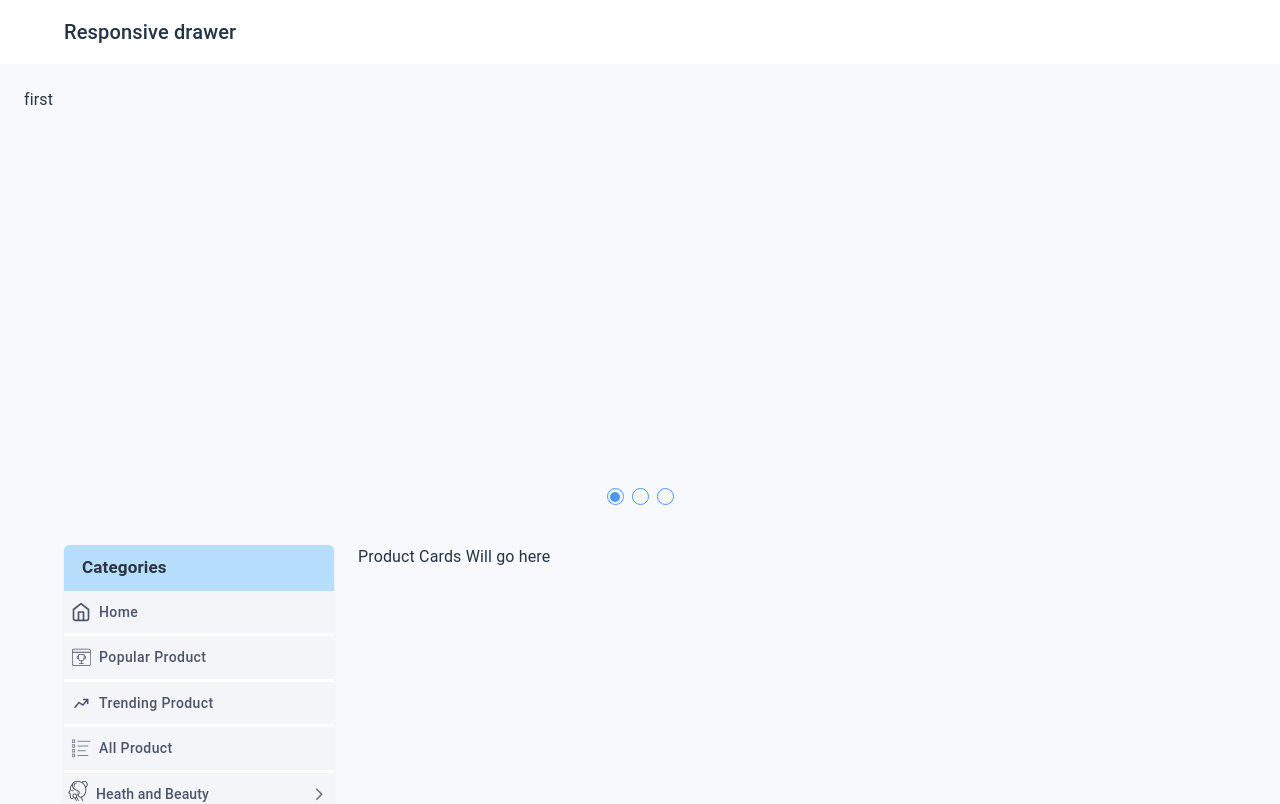
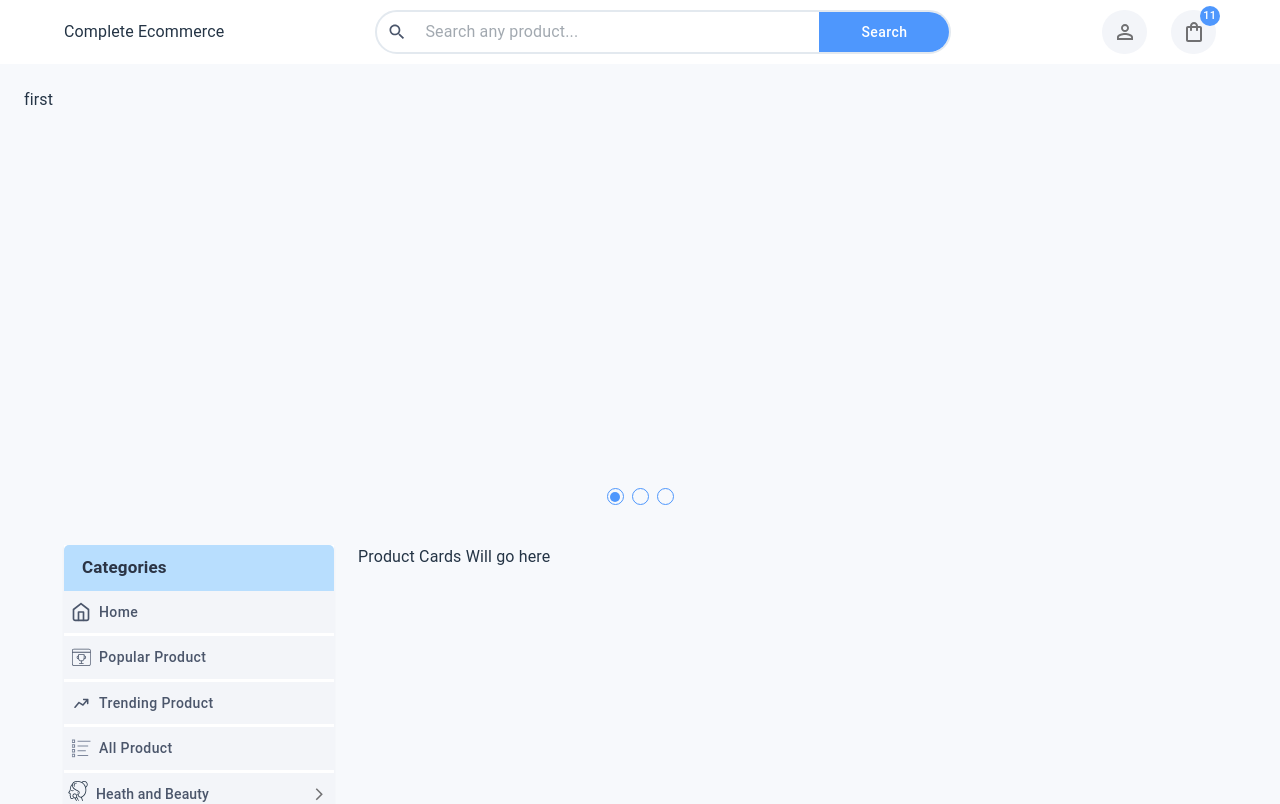
Before and after one commit to imranDev20/ecommerce-client, a Next.js app: page / in a window 1280 px wide. Shown: the top 804 px of the page. Built offline with nearby package versions, Linux system fonts and the light colour scheme.

Commit message:
Created the Navbar, added hide on scroll and elevate on scroll.

```diff
--- a/src/pages/components/header.tsx
+++ /dev/null
@@ -1,4 +0,0 @@
-type Props = {};
-export default function Header({}: Props) {
-  return <div>Header</div>;
-}
--- /dev/null
+++ b/src/pages/components/header/header.tsx
@@ -0,0 +1,125 @@
+import * as React from "react";
+import AppBar from "@mui/material/AppBar";
+import Box from "@mui/material/Box";
+import IconButton from "@mui/material/IconButton";
+import MenuIcon from "@mui/icons-material/Menu";
+import Toolbar from "@mui/material/Toolbar";
+import ShoppingBagOutlinedIcon from "@mui/icons-material/ShoppingBagOutlined";
+import PersonOutlineOutlinedIcon from "@mui/icons-material/PersonOutlineOutlined";
+import {
+  Badge,
+  Container,
+  Slide,
+  Stack,
+  useScrollTrigger,
+} from "@mui/material";
+
+import { DRAWER_WIDTH as drawerWidth } from "@/shared/constants/constants";
+import { ChildrenElement } from "@/shared/types/globalTypes";
+import SearchField from "./search-field";
+
+type Props = {
+  handleDrawerToggle: () => void;
+};
+
+export default function Header({ handleDrawerToggle }: Props) {
+  function HideOnScroll(props: ChildrenElement) {
+    const { children } = props;
+
+    const trigger = useScrollTrigger({
+      disableHysteresis: true,
+      threshold: 0,
+    });
+
+    return React.cloneElement(
+      <Slide appear={false} direction="down" in={!trigger}>
+        {children}
+      </Slide>,
+      {
+        sx: {
+          boxShadow: trigger ? "rgba(43, 52, 69, 0.1) 0px 4px 16px" : "none",
+        },
+      }
+    );
+  }
+
+  return (
+    <>
+      <HideOnScroll>
+        <AppBar
+          position="fixed"
+          color="inherit"
+          elevation={0}
+          sx={{
+            ml: { sm: `${drawerWidth}px` },
+          }}
+        >
+          <Container>
+            <Box sx={{ display: "flex", flexDirection: "column" }}>
+              <Toolbar
+                disableGutters
+                sx={{
+                  justifyContent: "space-between",
+                }}
+              >
+                <IconButton
+                  color="inherit"
+                  aria-label="open drawer"
+                  edge="start"
+                  onClick={handleDrawerToggle}
+                  sx={{ mr: 2, display: { sm: "none" } }}
+                >
+                  <MenuIcon />
+                </IconButton>
+
+                <Box>Complete Ecommerce</Box>
+
+                {/* Flex Grow of 1 on paper is making it full width */}
+                <SearchField />
+
+                <Stack direction="row" spacing={3}>
+                  <IconButton sx={{ backgroundColor: "#F3F5F9", p: 1.3 }}>
+                    <PersonOutlineOutlinedIcon />
+                  </IconButton>
+                  <Badge
+                    overlap="circular"
+                    anchorOrigin={{ vertical: "top", horizontal: "right" }}
+                    badgeContent={
+                      <Box
+                        sx={{
+                          backgroundColor: "primary.main",
+                          color: "white",
+                          p: 0.5,
+                          width: 20,
+                          height: 20,
+                          display: "flex",
+                          justifyContent: "center",
+                          alignItems: "center",
+                          borderRadius: 1200,
+                          fontSize: 11,
+                        }}
+                      >
+                        11
+                      </Box>
+                    }
+                  >
+                    <IconButton
+                      sx={{
+                        backgroundColor: "#f3f5f9",
+                        p: 1.3,
+                      }}
+                    >
+                      <ShoppingBagOutlinedIcon />
+                    </IconButton>
+                  </Badge>
+                </Stack>
+              </Toolbar>
+
+              <Box></Box>
+            </Box>
+          </Container>
+        </AppBar>
+      </HideOnScroll>
+    </>
+  );
+}
--- /dev/null
+++ b/src/pages/components/header/search-field.tsx
@@ -0,0 +1,51 @@
+import { Search } from "@mui/icons-material";
+import { Box, Button, InputBase, Paper } from "@mui/material";
+import React from "react";
+
+export default function SearchField() {
+  return (
+    <Paper
+      elevation={0}
+      component="form"
+      sx={{
+        // p: "2px 4px",
+        display: "flex",
+        alignItems: "center",
+        border: "2px solid rgb(227, 233, 239)",
+        borderRadius: 1200,
+        height: "44px",
+        overflow: "hidden",
+        width: "50%",
+        "&:focus-within": {
+          border: "2px solid",
+          borderColor: "primary.main",
+        },
+      }}
+    >
+      <Box
+        sx={{
+          p: "10px",
+          display: "flex",
+          justifyContent: "center",
+          alignItems: "center",
+        }}
+        aria-label="menu"
+      >
+        <Search sx={{ color: "text.secondary", fontSize: 20 }} />
+      </Box>
+      <InputBase
+        sx={{ ml: 1, flex: 1 }}
+        placeholder="Search any product..."
+        inputProps={{ "aria-label": "search google maps" }}
+      />
+
+      <Button
+        disableElevation
+        variant="contained"
+        sx={{ height: "100%", borderRadius: 0, width: 130 }}
+      >
+        Search
+      </Button>
+    </Paper>
+  );
+}
--- a/src/pages/components/layout.tsx
+++ b/src/pages/components/layout.tsx
@@ -1,9 +1,7 @@
 import * as React from "react";
-import AppBar from "@mui/material/AppBar";
 import Box from "@mui/material/Box";
 import Divider from "@mui/material/Divider";
 import Drawer from "@mui/material/Drawer";
-import IconButton from "@mui/material/IconButton";
 import InboxIcon from "@mui/icons-material/MoveToInbox";
 import List from "@mui/material/List";
 import ListItem from "@mui/material/ListItem";
@@ -11,34 +9,17 @@
 import ListItemIcon from "@mui/material/ListItemIcon";
 import ListItemText from "@mui/material/ListItemText";
 import MailIcon from "@mui/icons-material/Mail";
-import MenuIcon from "@mui/icons-material/Menu";
 import Toolbar from "@mui/material/Toolbar";
-import Typography from "@mui/material/Typography";
-import { Children, ChildrenElement } from "@/shared/types/globalTypes";
-import { Container, Slide, useScrollTrigger } from "@mui/material";
+import { ChildrenNode } from "@/shared/types/globalTypes";
+import { DRAWER_WIDTH as drawerWidth } from "@/shared/constants/constants";
+import Header from "./header/header";
 
-const drawerWidth = 240;
-
-export default function RootLayout({ children }: Children) {
+export default function RootLayout({ children }: ChildrenNode) {
   const [mobileOpen, setMobileOpen] = React.useState(false);
 
   const handleDrawerToggle = () => {
     setMobileOpen(!mobileOpen);
   };
-
-  function HideOnScroll(props: ChildrenElement) {
-    const { children } = props;
-    // Note that you normally won't need to set the window ref as useScrollTrigger
-    // will default to window.
-    // This is only being set here because the demo is in an iframe.
-    const trigger = useScrollTrigger();
-
-    return (
-      <Slide appear={false} direction="down" in={!trigger}>
-        {children}
-      </Slide>
-    );
-  }
 
   const drawer = (
     <>
@@ -74,38 +55,7 @@
 
   return (
     <>
-      <HideOnScroll>
-        <AppBar
-          position="fixed"
-          color="inherit"
-          elevation={0}
-          sx={{
-            ml: { sm: `${drawerWidth}px` },
-          }}
-        >
-          <Container>
-            <Box sx={{ display: "flex", flexDirection: "column" }}>
-              <Toolbar disableGutters>
-                <IconButton
-                  color="inherit"
-                  aria-label="open drawer"
-                  edge="start"
-                  onClick={handleDrawerToggle}
-                  sx={{ mr: 2, display: { sm: "none" } }}
-                >
-                  <MenuIcon />
-                </IconButton>
-                <Typography variant="h6" noWrap component="div">
-                  Responsive drawer
-                </Typography>
-              </Toolbar>
-
-              <Box></Box>
-            </Box>
-          </Container>
-        </AppBar>
-      </HideOnScroll>
-
+      <Header handleDrawerToggle={handleDrawerToggle} />
       <Box
         component="nav"
         sx={{ width: { sm: drawerWidth }, flexShrink: { sm: 0 } }}
--- a/src/shared/constants/constants.ts
+++ b/src/shared/constants/constants.ts
@@ -211,3 +211,5 @@
     subCategories: [],
   },
 ];
+
+export const DRAWER_WIDTH: number = 240;
--- a/src/shared/types/globalTypes.ts
+++ b/src/shared/types/globalTypes.ts
@@ -1,7 +1,7 @@
 import { AppProps } from "next/app";
 import { EmotionCache } from "@emotion/react";
 
-export type Children = {
+export type ChildrenNode = {
   children: React.ReactNode;
 };
 
```
